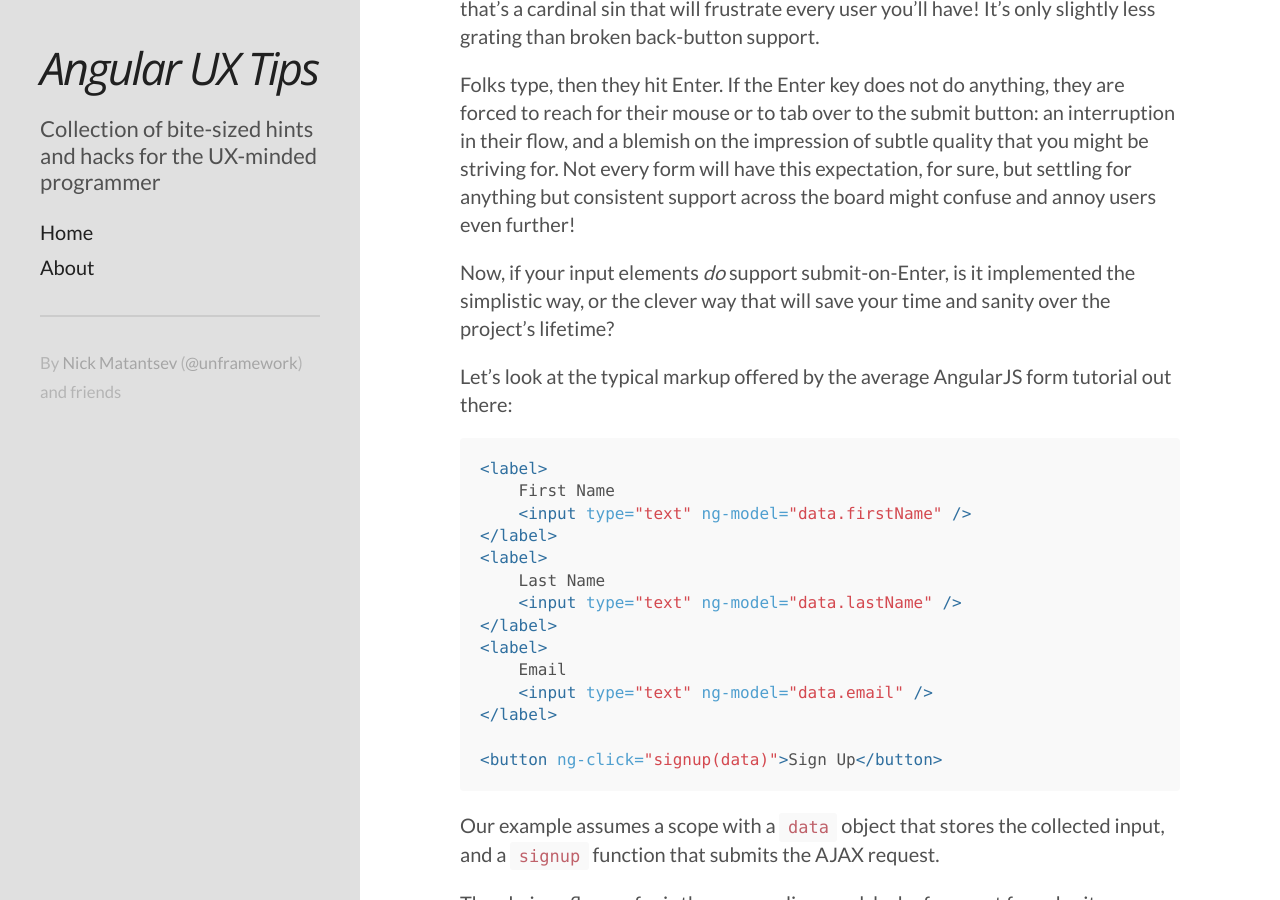
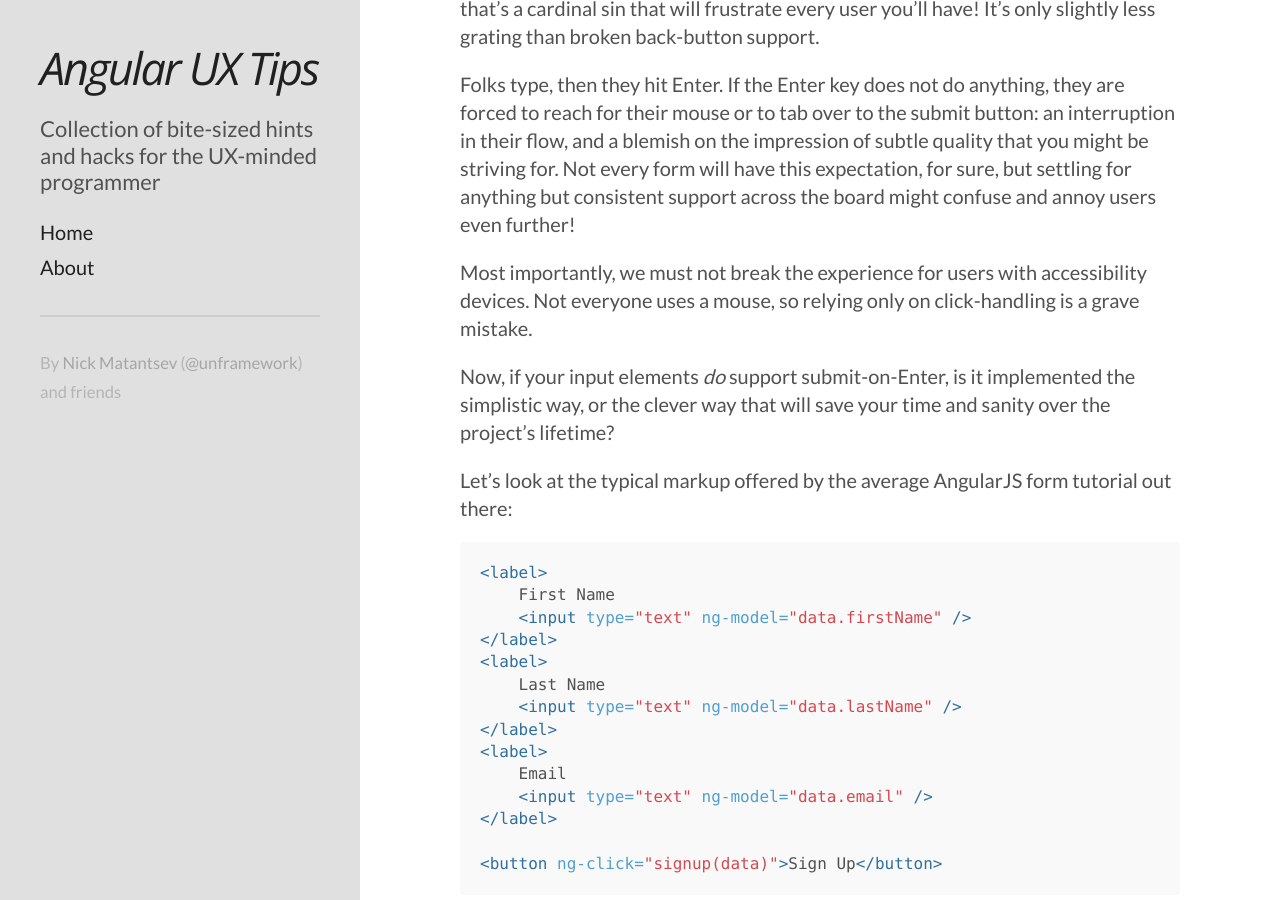
Before and after one commit to unframework/ng-ux-tips, a Jekyll site: the page built from _posts/2015-07-18-ng-submit-instead-of-ng-click.md, in a window 1280 px wide and 900 px high, scrolled down 547 px. Built offline with Jekyll 4.4.1, drawn with Linux system fonts in a browser that asks for light colours; Markdown is read by kramdown in place of the engine named in the settings.

Commit message:
A11y note

```diff
--- a/_posts/2015-07-18-ng-submit-instead-of-ng-click.md
+++ b/_posts/2015-07-18-ng-submit-instead-of-ng-click.md
@@ -15,6 +15,8 @@ Chances are, if you are working on an AngularJS codebase, you are posting data v
 If those form inputs do not submit form data on when the Enter key is pressed, that's a cardinal sin that will frustrate every user you'll have! It's only slightly less grating than broken back-button support.
 
 Folks type, then they hit Enter. If the Enter key does not do anything, they are forced to reach for their mouse or to tab over to the submit button: an interruption in their flow, and a blemish on the impression of subtle quality that you might be striving for. Not every form will have this expectation, for sure, but settling for anything but consistent support across the board might confuse and annoy users even further!
+
+Most importantly, we must not break the experience for users with accessibility devices. Not everyone uses a mouse, so relying only on click-handling is a grave mistake.
 
 Now, if your input elements *do* support submit-on-Enter, is it implemented the simplistic way, or the clever way that will save your time and sanity over the project's lifetime?
 
```
